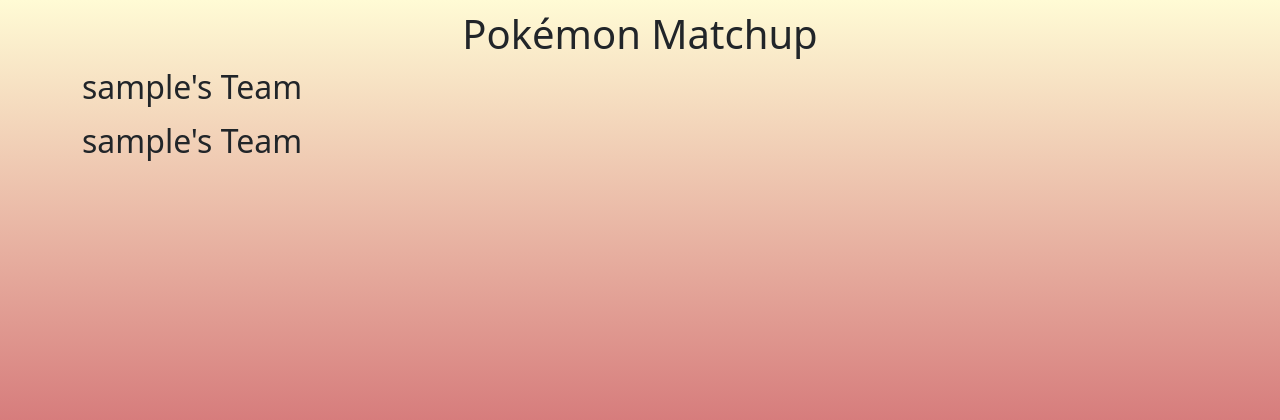
After one commit to deelorr/PokeApp, a Flask app: page /matchup/1 in a window 1280 px wide. The commit adds this page. Shown: the top 420 px of the page. Run offline with Flask 3, Linux system fonts and the light colour scheme; the visitor is signed in with stand-in values (Sample User, id 1); data that the repository does not hold is empty; some libraries are stand-ins or nearby versions.

Commit message:
added battle pages and set up return data

```diff
--- /dev/null
+++ b/app/blueprints/main/main_templates/matchup.html
@@ -0,0 +1,31 @@
+<!-- matchup.html -->
+{% extends 'base.html' %}
+{% block title %}Pokémon Matchup{% endblock %}
+
+{%block styles%}
+<link rel="stylesheet" href="../static/styles/login.css">
+{%endblock%}
+
+{% block content %}
+<div class="container">
+    <h1>Pokémon Matchup</h1>
+    <div class="matchup-teams">
+        <div class="team">
+            <h2>{{ current_user.username }}'s Team</h2>
+            <ul>
+                {% for pokemon in current_user_team %}
+                <li>{{ pokemon.name }} - HP: {{ pokemon.base_hp }}</li>
+                {% endfor %}
+            </ul>
+        </div>
+        <div class="team">
+            <h2>{{ opponent.username }}'s Team</h2>
+            <ul>
+                {% for pokemon in opponent_team %}
+                <li>{{ pokemon.name }} - HP: {{ pokemon.base_hp }}</li>
+                {% endfor %}
+            </ul>
+        </div>
+    </div>
+</div>
+{% endblock %}
--- a/app/blueprints/main/routes.py
+++ b/app/blueprints/main/routes.py
@@ -115,3 +115,32 @@
     caught_pokemon = UserPokemon.query.filter_by(user_id=user.id).all()
 
     return render_template('mypokemon.html', caught_pokemon=caught_pokemon)
+
+@main.route('/search', methods=['GET', 'POST'])
+def search_users():
+    users = User.query.filter(User.id != current_user.id).all()
+    return render_template('search.html', users=users)
+
+@main.route('/battle/<int:opponent_id>', methods=['GET'])
+def battle(opponent_id):
+    opponent = User.query.get(opponent_id)
+
+    if opponent:
+        # Perform battle logic here
+        # For simplicity, let's assume the challenger always wins
+        flash(f"You are battling {opponent.username}!", 'info')
+        return redirect(url_for('main.index'))  # Redirect to homepage after battle
+    else:
+        flash("Opponent not found", 'error')
+        return redirect(url_for('main.search_users'))  # Redirect to search page if opponent not found
+
+@main.route('/matchup/<int:opponent_id>')
+def matchup(opponent_id):
+    current_user_team = current_user.pokemon_team
+    opponent = User.query.get(opponent_id)
+    if opponent:
+        opponent_team = opponent.pokemon_team  # Retrieve the opponent's Pokémon team
+        return render_template('matchup.html', current_user_team=current_user_team, opponent_team=opponent_team, opponent=opponent)
+    else:
+        flash("Opponent not found", 'error')
+        return redirect(url_for('main.search_users'))  # Redirect to search page if opponent not found
--- a/app/models.py
+++ b/app/models.py
@@ -9,6 +9,7 @@
     username = db.Column(db.String, unique=True, nullable=False)
     email = db.Column(db.String, unique=True, nullable=False)
     password = db.Column(db.String, nullable=False)
+    pokemon_team = db.relationship('Pokemon', secondary='user_pokemon', lazy='dynamic')
 
     def __init__(self, username, email, password):
         self.username = username
--- a/app/templates/includes/nav.html
+++ b/app/templates/includes/nav.html
@@ -21,6 +21,9 @@
             <a class="nav-link active" href="{{ url_for('main.my_pokemon')}}">My Team</a>
           </li>
           <li class="nav-item">
+            <a class="nav-link active" href="{{ url_for('main.search_users')}}">Battle</a>
+          </li>
+          <li class="nav-item">
             <a class="nav-link active" href="{{ url_for('auth.logout')}}">Logout</a>
           </li>
           {%endif%}
```
Also changed, not shown: app/blueprints/main/main_templates/battle.html (added, +24 -0 lines), app/blueprints/main/main_templates/home.html (deleted, +0 -13 lines), app/blueprints/main/main_templates/search.html (added, +23 -0 lines).
